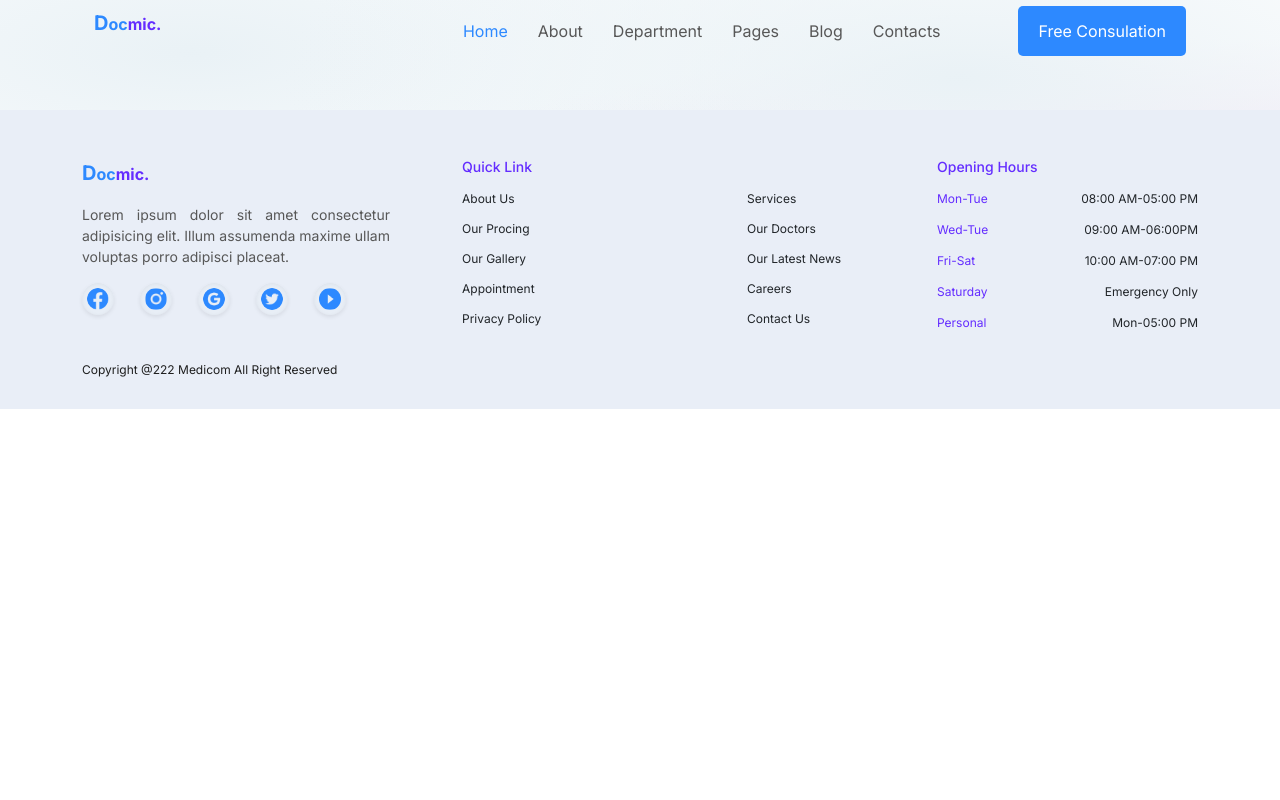
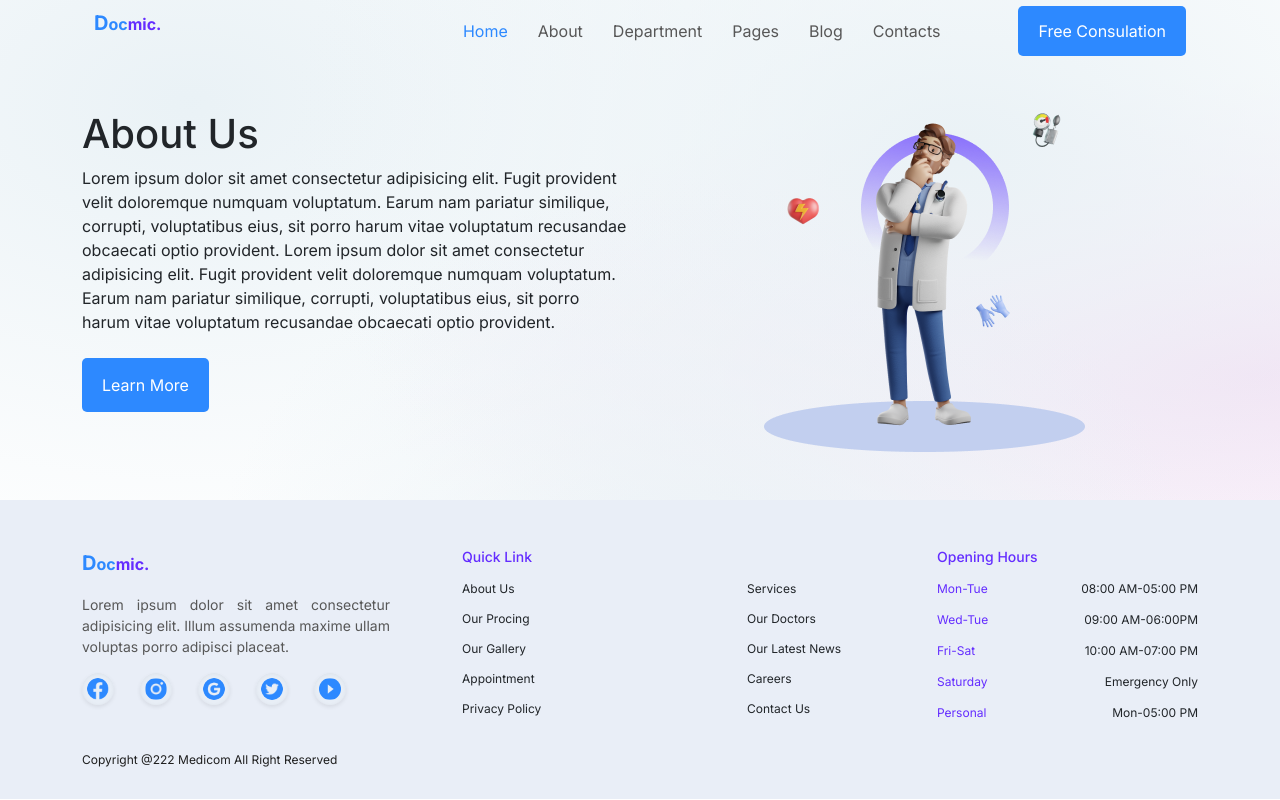
Before and after one commit to fazlerabbytalukder/docmic-react-app, a React (Create React App) app: page /about in a window 1280 px wide. Built offline with nearby package versions, Linux system fonts and the light colour scheme.

Commit message:
navbar component

```diff
--- a/src/App.js
+++ b/src/App.js
@@ -1,9 +1,13 @@
 import { BrowserRouter, Route, Switch } from 'react-router-dom';
 import './App.css';
+import About from './Components/About/About';
+import Blog from './Components/Blog/Blog';
 import ContactUs from './Components/ContactUs/ContactUs';
+import Department from './Components/Department/Department';
 import Footer from './Components/Footer/Footer';
 import HomePage from './Components/HomePage/HomePage';
 import Navbar from './Components/Navbar/Navbar';
+import Pages from './Components/Pages/Pages';
 
 function App() {
   return (
@@ -20,6 +24,18 @@ function App() {
           <Route path='/contacts'>
             <ContactUs/>
           </Route>
+          <Route path='/about'>
+            <About></About>
+          </Route>
+          <Route path='/blog'>
+            <Blog/>
+          </Route>
+          <Route path='/pages'>
+            <Pages/>
+          </Route>
+          <Route path='/department'>
+            <Department/>
+          </Route>
         </Switch>
         <Footer />
       </BrowserRouter>
--- /dev/null
+++ b/src/Components/About/About.js
@@ -0,0 +1,21 @@
+import React from 'react';
+import aboutImg from '../../images/Frame 21.png';
+
+const About = () => {
+    return (
+        <div className='container'>
+            <div className="row">
+                <div className="col-md-6 mt-5">
+                    <h1>About Us</h1>
+                    <p>Lorem ipsum dolor sit amet consectetur adipisicing elit. Fugit provident velit doloremque numquam voluptatum. Earum nam pariatur similique, corrupti, voluptatibus eius, sit porro harum vitae voluptatum recusandae obcaecati optio provident. Lorem ipsum dolor sit amet consectetur adipisicing elit. Fugit provident velit doloremque numquam voluptatum. Earum nam pariatur similique, corrupti, voluptatibus eius, sit porro harum vitae voluptatum recusandae obcaecati optio provident.</p>
+                    <button className='common-button mt-2'>Learn More</button>
+                </div>
+                <div className="col-md-6 mt-5 d-flex justify-content-center align-items-center">
+                    <img className='img-fluid' src={aboutImg} alt="" />
+                </div>
+            </div>
+        </div>
+    );
+};
+
+export default About;
--- /dev/null
+++ b/src/Components/Blog/Blog.js
@@ -0,0 +1,12 @@
+import React from 'react';
+import workinprogressImg from '../../images/work in progress.png';
+
+const Blog = () => {
+    return (
+        <div className='container d-flex justify-content-center align-items-center'>
+            <img className='img-fluid' src={workinprogressImg} alt="" />
+        </div>
+    );
+};
+
+export default Blog;
--- /dev/null
+++ b/src/Components/Department/Department.js
@@ -0,0 +1,11 @@
+import React from 'react';
+
+const Department = () => {
+    return (
+        <div className='container'>
+            <h1>Department</h1>
+        </div>
+    );
+};
+
+export default Department;
--- /dev/null
+++ b/src/Components/Pages/Pages.js
@@ -0,0 +1,12 @@
+import React from 'react';
+import workinprogressImg from '../../images/work in progress.png';
+
+const Pages = () => {
+    return (
+        <div className='container d-flex justify-content-center align-items-center'>
+            <img className='img-fluid' src={workinprogressImg} alt="" />
+        </div>
+    );
+};
+
+export default Pages;
```
Also changed, not shown: src/images/work in progress.png (added).
